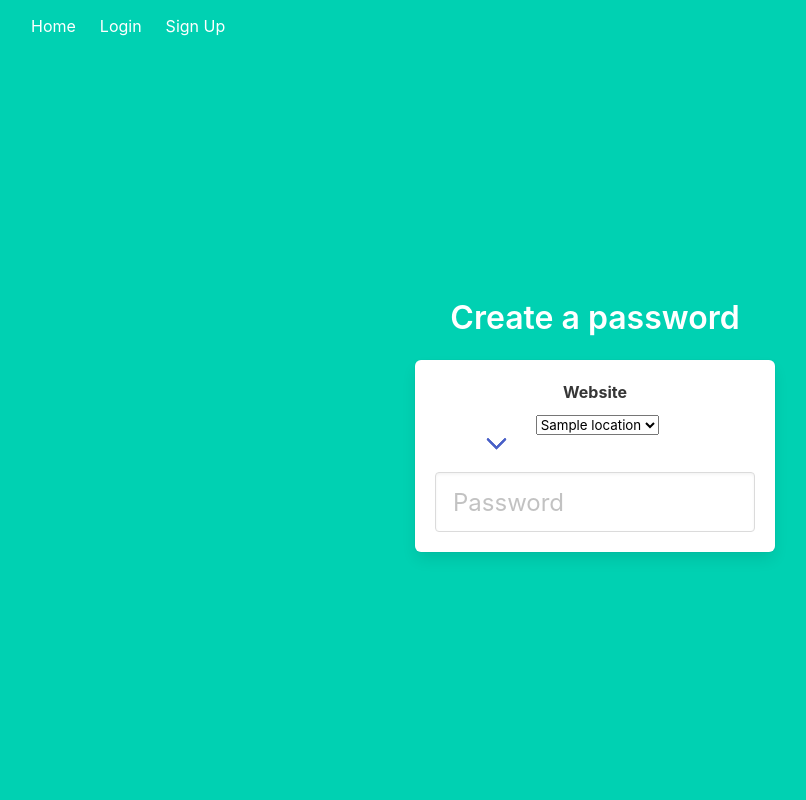
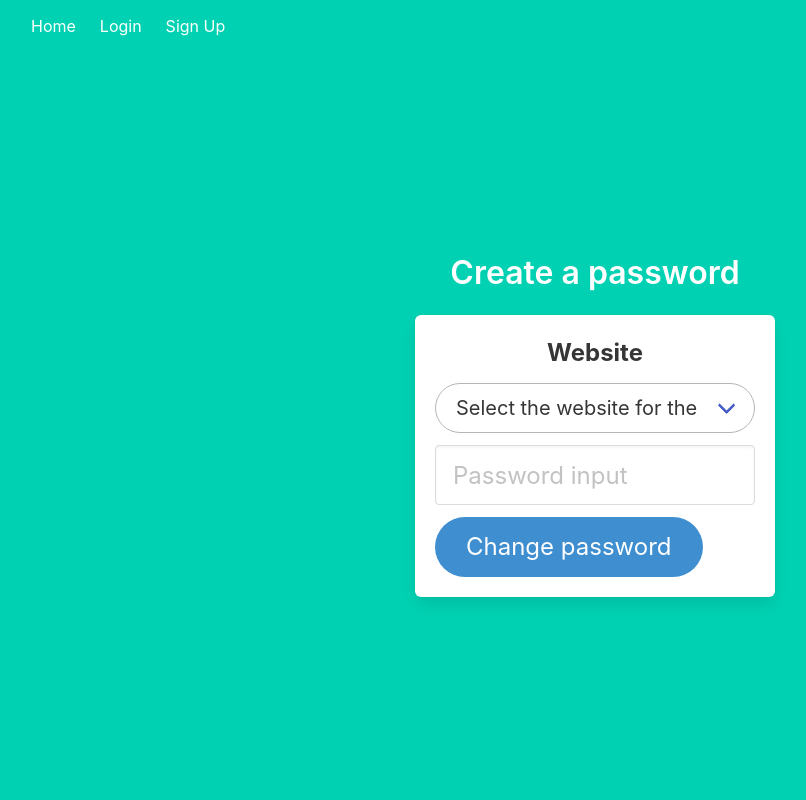
Before and after one commit to olenese/password_manager, a Python web app: template project/templates/editpassword.html in a window 1280 px wide. Shown: the whole page, without its empty margins (45-851 px from the left). Run offline with Jinja, Linux system fonts and the light colour scheme; the template is opened without the code that fills it: most values are stand-ins (such as "Sample title", 1, 10 or a date in 2020); some libraries are stand-ins or nearby versions.

Commit message:
Fixed edit password

```diff
--- a/project/templates/editpassword.html
+++ b/project/templates/editpassword.html
@@ -3,25 +3,29 @@
 {% block content %}
 <div class="column is-4 is-offset-4">
     <h3 class="title">Create a password</h3>
-    <div class="box">
-        <form method="POST" action="/editpassword">
+    <form method="POST" action="/editpassword">
+        <div class="box">
             <div class="field">
-                <label class="label">Website</label>
-                <div class="select is-rounded is-large"></div>
-                    <select class="is-hovered" name="newpassword">
-                    {% for web in website %}
-                        <option value="{{ web.location }}">{{ web.location }}</option>
-
-                    {% endfor %}
-                    <div class="field">
-                        <div class="control">
-                            <input class="input is-large" type="password" name="password" minlength="16" placeholder="Password" required>
-                        </div>
-                    </div>
+                <label class="label is-large">Website</label>
+            </div>
+            <div class="field">
+                <div class="select is-rounded is-medium">
+                    <select class="is-hovered" name="location">
+                        <option value="" disabled selected hidden>Select the website for the password change</option>
+                        {% for web in website %}
+                        <option value="{{ web.id }}">{{ web.location }}</option>
+                        {% endfor %}
                     </select>
                 </div>
             </div>
+            <div class="field">
+                <input class="input is-large" type="password" name="editpassword" placeholder="Password input">
+            </div>
+            <div class="field">
+                <button class="button is-block is-info is-large is-rounded" type="submit">Change password</button>
+            </div>
         </div>
-    </div>
+    </form>
 </div>
+
 {% endblock %}
```
Also changed, not shown: project/editpassword.py (+7 -18 lines).
